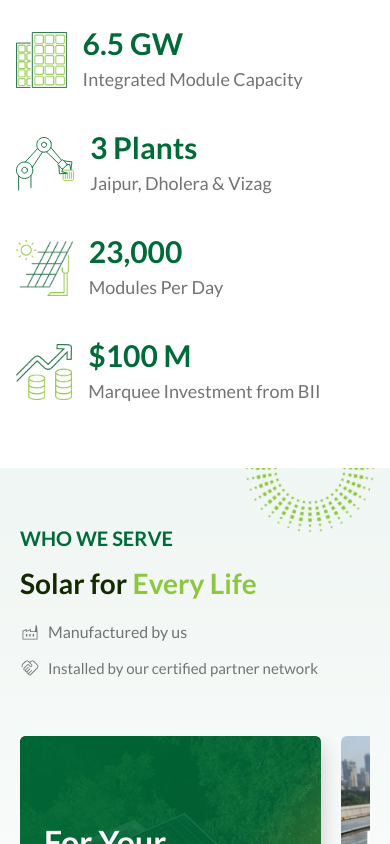
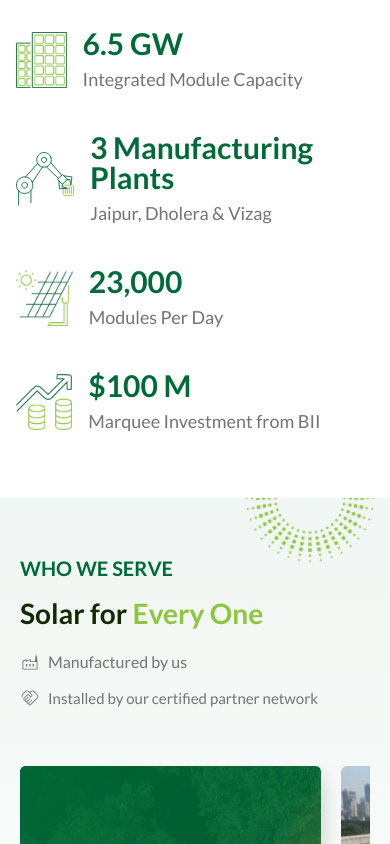
Before and after one commit to white-board-io/re-new-temp, a Next.js app: page / in a window 390 px wide. Shown: the part 880-1724 px from the top of the page. Built offline with nearby package versions, Linux system fonts and the light colour scheme.

Commit message:
chore: update manufacturing capacity metrics, refine section copy, and improve UI text formatting

```diff
--- a/src/components/sections/manufacturing-detail.tsx
+++ b/src/components/sections/manufacturing-detail.tsx
@@ -97,7 +97,7 @@ const plants: Plant[] = [
     ],
     paragraphs: [
       "The Jaipur plant is ReNew Solar's flagship manufacturing facility, with 4 GW module manufacturing capacity under a single roof. Spread across 22 acres, it produces 23000 modules every day and is designed for high-volume, consistent output.",
-      "The plant produces TOPCon and Mono PERC bifacial modules using advanced automation across the full production line, with rigorous in-line quality control at every stage. An in-house NABL accredited PV Module Test Lab — accredited under ISO/IEC 17025:2017 — ensures every batch meets international performance and reliability standards before dispatch.",
+      "The plant produces TOPCon and Mono PERC bifacial modules using advanced automation across the full production line, with rigorous inline quality control at every stage. An in-house NABL accredited PV Module Test Lab — accredited under ISO/IEC 17025:2017 — ensures every batch meets international performance and reliability standards before dispatch.",
       "The facility is LEED Gold certified and powered by a 7.2 MW rooftop solar system. It has been honoured with the British Safety Council's 5-Star Rating and Sword of Honour.",
     ],
     sustainabilityTitle:
--- a/src/components/sections/manufacturing.tsx
+++ b/src/components/sections/manufacturing.tsx
@@ -13,8 +13,8 @@ const plants = [
     image: { src: "/images/Jaipur.webp", width: 648, height: 554 },
     imageClassName: "max-w-[480px]",
     alt: "Aerial view of the Jaipur, Rajasthan plant within the outline of Rajasthan state",
-    caption: "4 GW module manufacturing capacity under a single roof",
-    mobileSummary: "4 GW module manufacturing capacity under a single roof",
+    caption: "4 GW module\nmanufacturing capacity under a single roof",
+    mobileSummary: "4 GW module\nmanufacturing capacity under a single roof",
     mobileDetails:
       "Spread across 22 acres. 23000 modules produced every day. LEED Gold certified. Powered by a 7.2 MW rooftop solar system. Honoured with the British Safety Council's 5-Star Rating and Sword of Honour.",
     details:
@@ -28,8 +28,8 @@ const plants = [
     detailContainerClassName: "inset-x-6 xl:inset-x-10",
     detailTextClassName: "max-w-[280px]",
     alt: "Aerial view of the Dholera, Gujarat plant within the outline of Gujarat state",
-    caption: "6.5 GW solar cell manufacturing capacity",
-    mobileSummary: "6.5 GW solar cell manufacturing capacity",
+    caption: "6.5 GW solar cell\nmanufacturing capacity",
+    mobileSummary: "6.5 GW solar cell\nmanufacturing capacity",
     mobileDetails:
       "2.4 GW module manufacturing capacity, spread across 55 acres in Gujarat's Special Investment Region (including a 4 GW TOPCon facility under development). Equipped with AI-driven defect diagnostics and automated material movement systems.",
     details:
@@ -41,8 +41,8 @@ const plants = [
     image: { src: "/images/Visakhapatnam.webp", width: 710, height: 542 },
     imageClassName: "max-w-[500px]",
     alt: "Aerial view of the Visakhapatnam, Andhra Pradesh plant within the outline of Andhra Pradesh state",
-    caption: "6.5 GW wafer and ingot manufacturing facility (upcoming)",
-    mobileSummary: "6.5 GW wafer and ingot manufacturing facility (upcoming)",
+    caption: "6.5 GW wafer and ingot\nmanufacturing facility (upcoming)",
+    mobileSummary: "6.5 GW wafer and ingot\nmanufacturing facility (upcoming)",
     mobileDetails:
       "ReNew Solar Panel's third plant will complete the value chain from ingot to module, making it one of the most integrated solar manufacturers in India.",
     details:
@@ -188,7 +188,7 @@ export function Manufacturing() {
                         </h3>
                       </div>
                     </div>
-                    <figcaption className="mx-auto max-w-[240px] text-center text-lg font-bold leading-6 md:mt-4 md:max-w-md md:text-xl md:leading-7 xl:mt-6 xl:text-2xl xl:leading-8">
+                    <figcaption className="mx-auto text-center text-lg font-bold leading-6 whitespace-pre-line md:mt-4 md:max-w-md md:text-xl md:leading-7 xl:mt-6 xl:text-2xl xl:leading-8">
                       <span className="block md:hidden">{plant.mobileSummary}</span>
                       <span className="hidden md:block">{plant.caption}</span>
                     </figcaption>
--- a/src/components/sections/stats-bar.tsx
+++ b/src/components/sections/stats-bar.tsx
@@ -16,13 +16,13 @@ const stats = [
     itemOffset: "",
   },
   {
-    value: "3 Plants",
+    value: "3 Manufacturing Plants",
     label: "Jaipur, Dholera & Vizag",
     icon: "/images/stat-plants.svg",
     iconWidth: 90,
     iconHeight: 87,
     gap: "xl:gap-[35px]",
-    labelWidth: "xl:w-[134px]",
+    labelWidth: "xl:w-[220px]",
     labelMargin: "xl:mt-2",
     itemOffset: "",
   },
--- a/src/components/sections/who-we-serve.tsx
+++ b/src/components/sections/who-we-serve.tsx
@@ -25,7 +25,7 @@ const cards = [
     image: "/images/For-large-scale-projects.webp",
     position: "object-center",
     description:
-      "19.4 GW of integrated solar manufacturing capacity. PAN-India reach. On-time delivery. When your project demands scale, we have the infrastructure to match it — backed by India's leading renewable energy company.",
+      "6.5 GW of integrated manufacturing capacity. PAN-India reach. On-time delivery. When your project demands scale, we have the infrastructure to match it — backed by India's leading renewable energy company.",
   },
 ];
 
@@ -132,7 +132,7 @@ export function WhoWeServe() {
             Who We Serve
           </p>
           <h2 className="mt-4 text-[28px] font-bold leading-[1.14] text-primary-950 sm:text-[34px] md:mt-6 md:text-[54px] md:leading-[58px]">
-            Solar for <span className="text-primary-400">Every Life</span>
+            Solar for <span className="text-primary-400">Every One</span>
           </h2>
           <ul className="mt-5 flex flex-col items-start gap-3 text-base leading-6 text-neutral-500 sm:flex-row sm:flex-wrap sm:gap-x-8 sm:gap-y-2 md:mt-6 md:text-lg">
             <li className="flex items-start gap-2">
```
